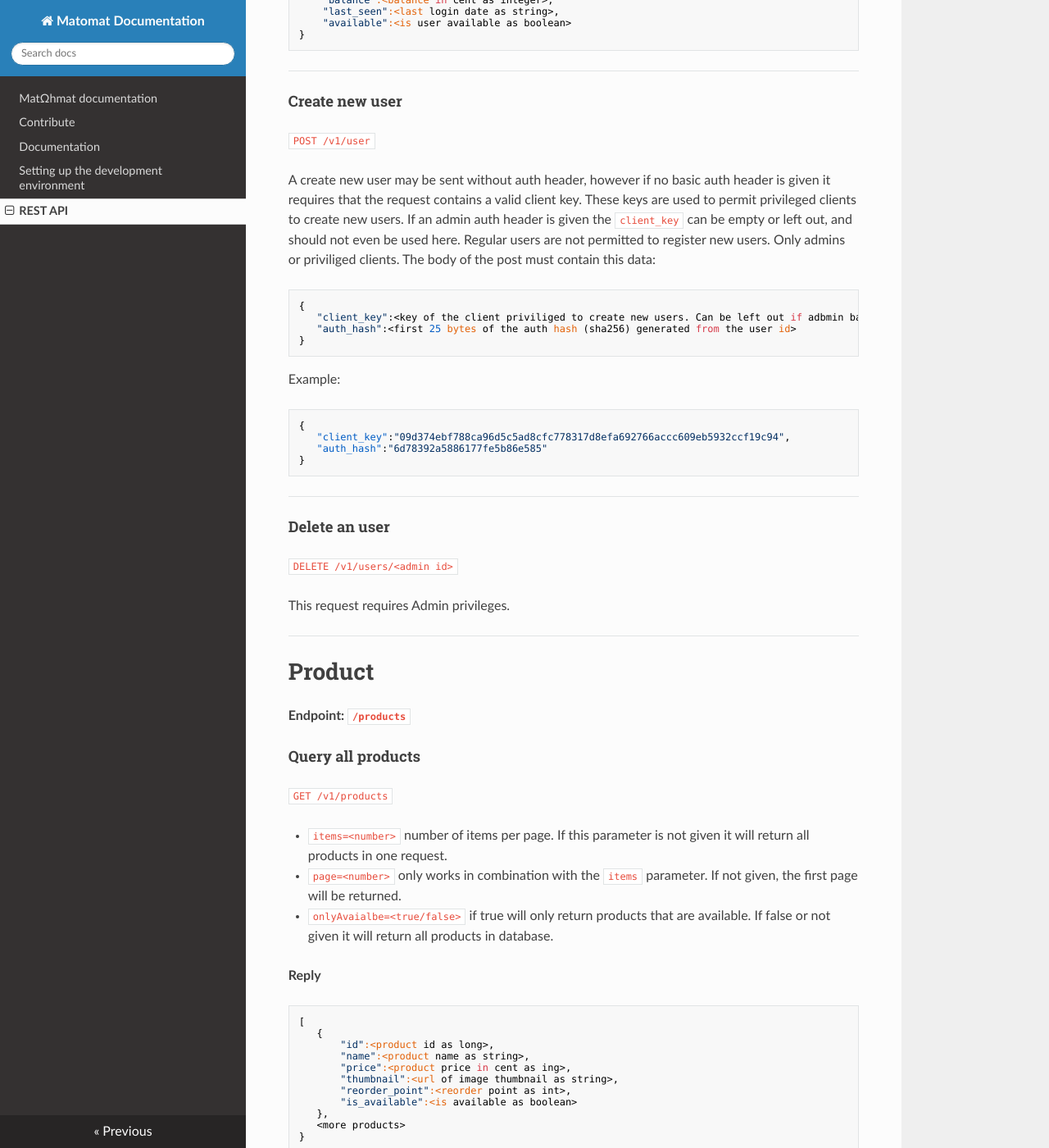
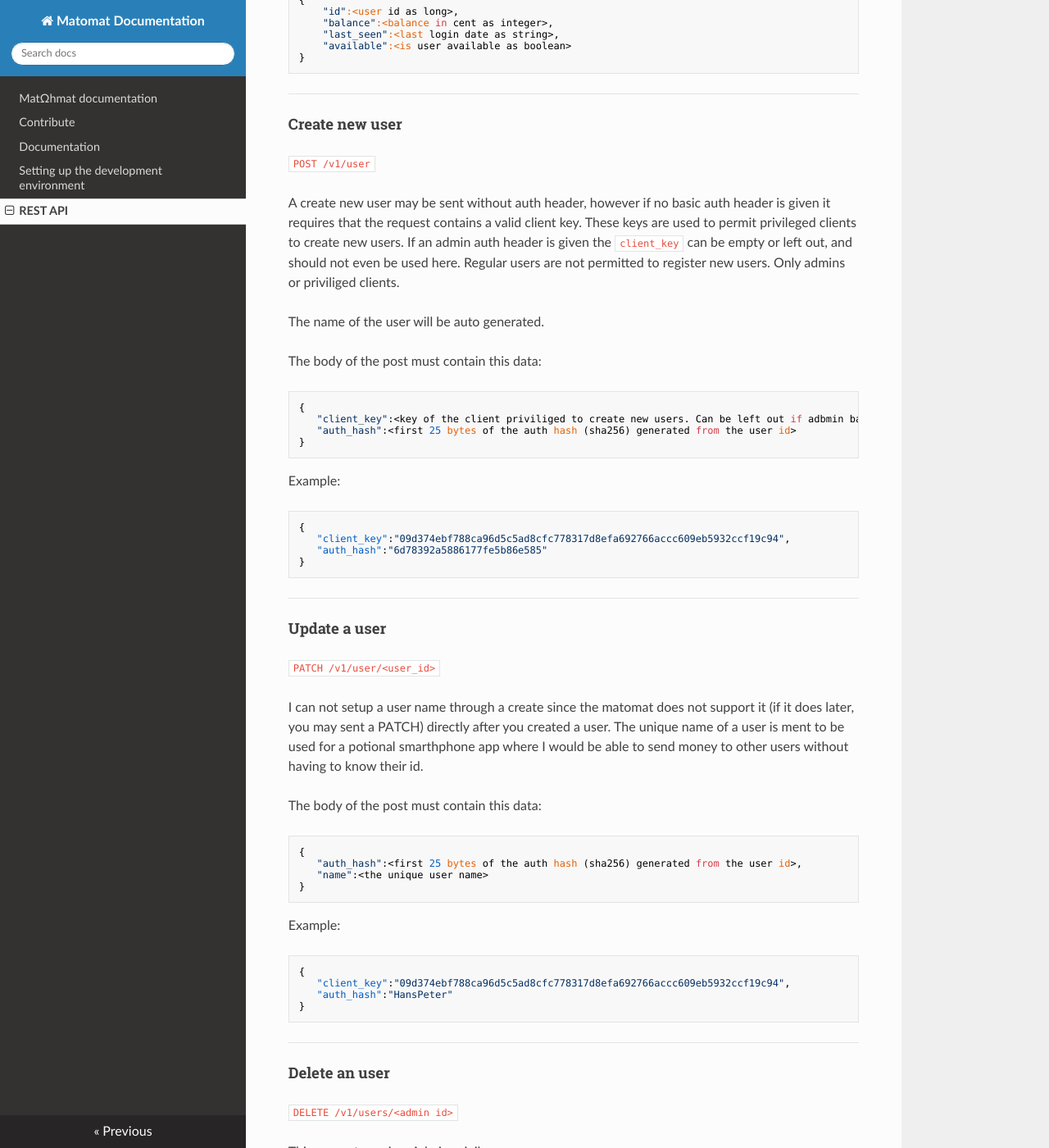
Before and after one commit to FSIN-ohm/Matomat-Documentation, an MkDocs documentation site: the page built from docs/rest_api.md, in a window 1280 px wide and 1400 px high, scrolled down 3970 px. Shown: the whole window at 82% size. Built offline with MkDocs 1.6.1, drawn with Linux system fonts in a browser that asks for light colours; nearby versions of some CDN libraries; some of the changed text lies outside the part shown.

Commit message:
add PATCH for user name

````diff
--- a/docs/rest_api.md
+++ b/docs/rest_api.md
@@ -143,7 +143,8 @@
        "id":<user id as long>,
        "balance":<balance in cent as integer>,
        "last_seen":<last login date as string>,
-       "available":<is user available as boolean>
+       "available":<is user available as boolean>,
+       "name":<name of the user>
    },
    <more users>
 ]
@@ -163,7 +164,8 @@
     "id":<user id as long>,
     "balance":<balance in cent as integer>,
     "last_seen":<last login date as string>,
-    "available":<is user available as boolean>
+    "available":<is user available as boolean>,
+    "name":<name of the user>
 }
 ```
 
@@ -195,6 +197,9 @@
 that the request contains a valid client key. These keys are used to permit privileged clients to create new users.
 If an admin auth header is given the `client_key` can be empty or left out, and should not even be used here.
 Regular users are not permitted to register new users. Only admins or priviliged clients.
+
+The name of the user will be auto generated.
+
 The body of the post must contain this data:
 ```
 {
@@ -208,6 +213,31 @@
 {
    "client_key":"09d374ebf788ca96d5c5ad8cfc778317d8efa692766accc609eb5932ccf19c94",
    "auth_hash":"6d78392a5886177fe5b86e585"
+}
+```
+
+----
+#### Update a user
+
+`PATCH /v1/user/<user_id>`
+
+I can not setup a user name through a create since the matomat does not support it (if it does later, you may sent a PATCH)
+directly after you created a user. The unique name of a user is ment to be used for a potional smarthphone app where
+I would be able to send money to other users without having to know their id.
+
+The body of the post must contain this data:
+```
+{
+   "auth_hash":<first 25 bytes of the auth hash (sha256) generated from the user id>,
+   "name":<the unique user name>
+}
+```
+
+Example:
+```
+{
+   "client_key":"09d374ebf788ca96d5c5ad8cfc778317d8efa692766accc609eb5932ccf19c94",
+   "auth_hash":"HansPeter"
 }
 ```
 
@@ -390,7 +420,7 @@
     "sender":<user id of the sender as long>,
     "receiver":<user id of the receiver as long>,
     "amount":<amount of money transfered in cent as long>,
-    "transaction_type":"<type of the transaction as string>
+    "transaction_type":<type of the transaction as string>
 }
 ```
 
@@ -415,7 +445,7 @@
 __Request for users__
 ```
 {
-   "receiver": <id of the receiver>,
+   "receiver": <id or name of the receiver>,
    "amount": <amount of money transfered in cent as long>
 }
 ```
@@ -425,6 +455,8 @@
 #### Make new deposit transaction
 
 `POST /v1/transactions/deposit`
+
+This will add money the the account of the currently logged in user.
 
 __Request__
 
@@ -441,6 +473,9 @@
 `POST /transactions/withdrawl`
 
 This can only be done by admins.
+
+Andmins can only take money from themselves, if they want to take money from other users they first have to transferee
+it to themselves.
 
 __Request__
 
````
